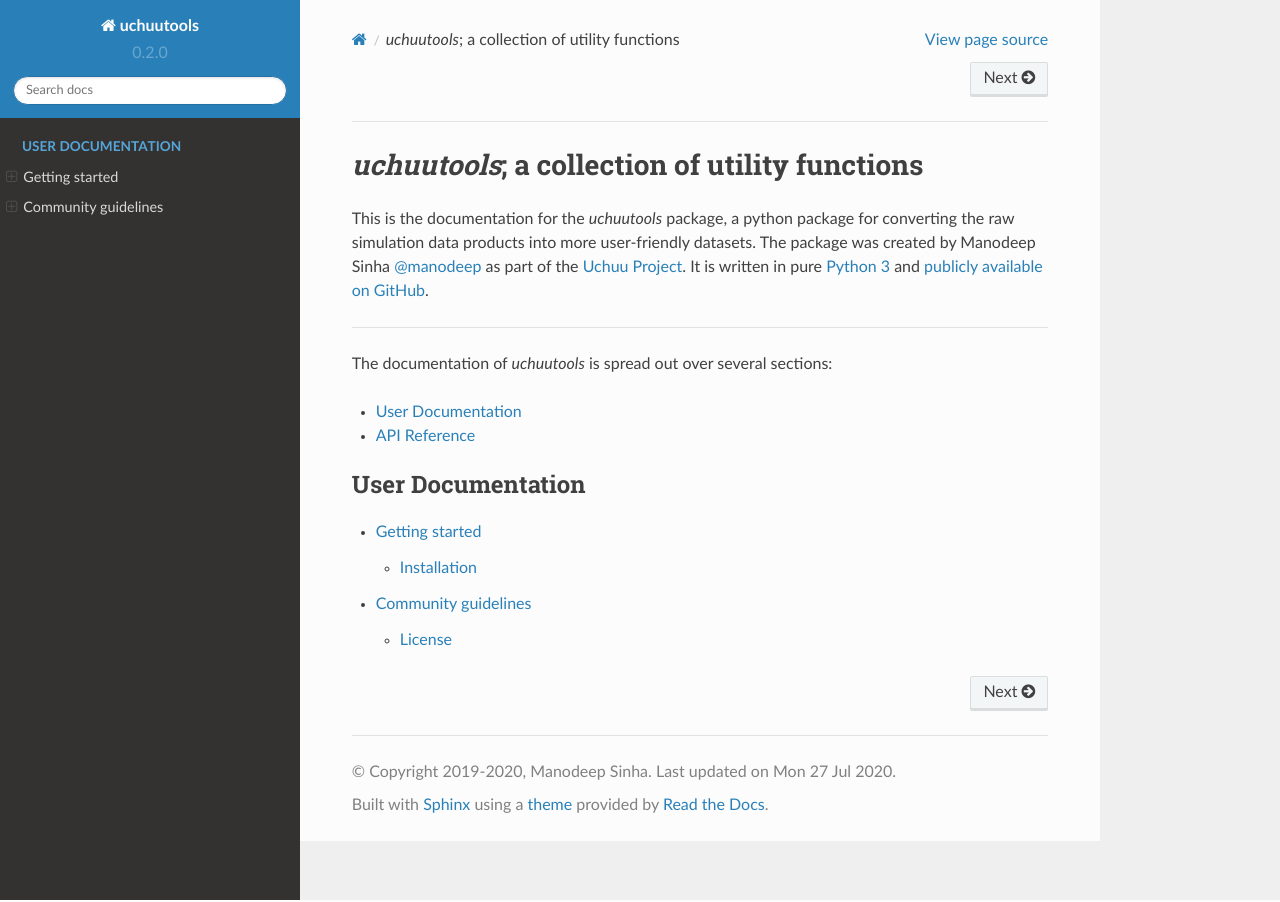
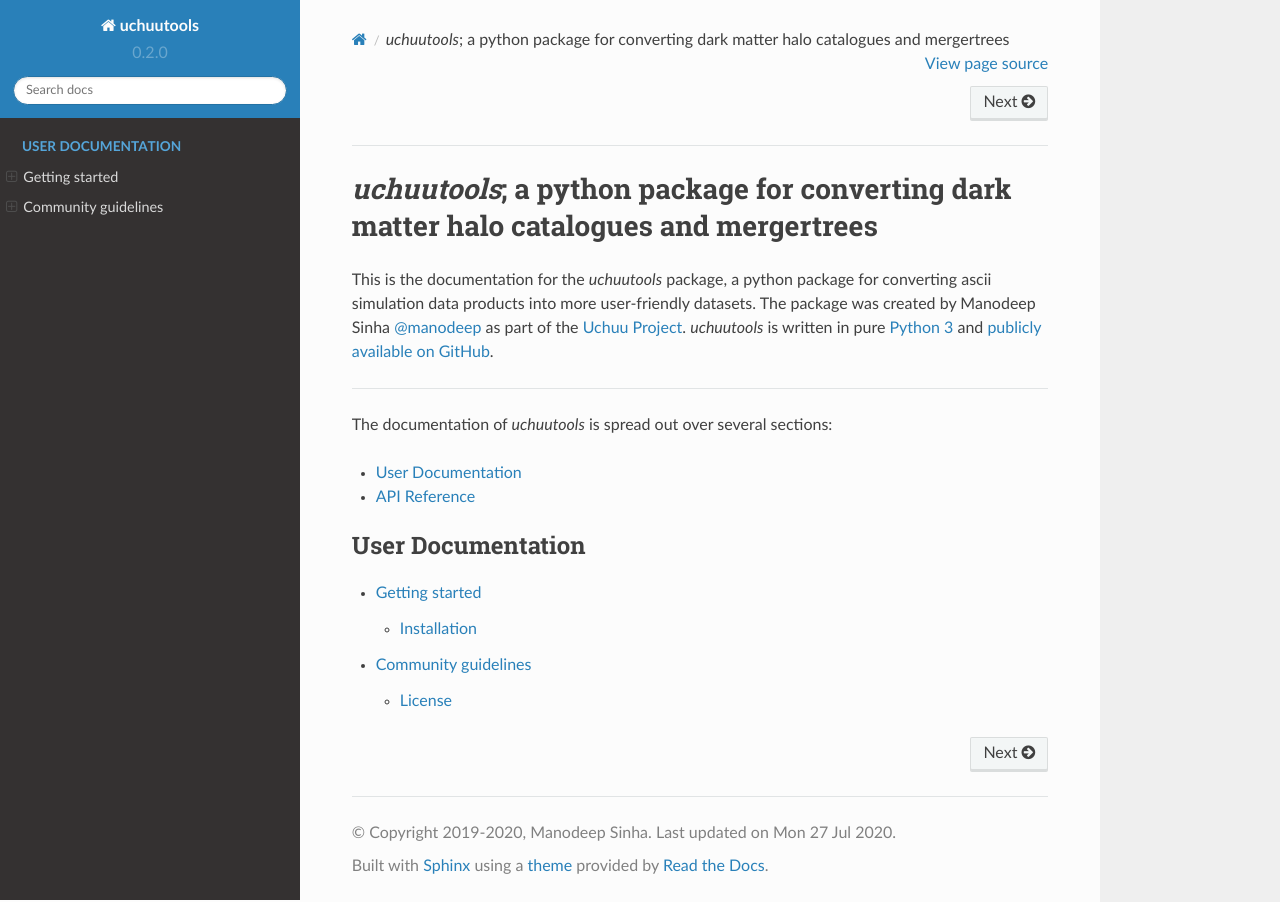
Before and after one commit to uchuuproject/uchuutools, a Sphinx documentation site: the page built from docs/source/index.rst, in a window 1280 px wide. Built offline with Sphinx 7.4.7 and the Read the Docs theme 2.0.0, drawn with Linux system fonts in a browser that asks for light colours.

Commit message:
Updated the docs

```diff
--- a/docs/source/index.rst
+++ b/docs/source/index.rst
@@ -1,7 +1,10 @@
-*uchuutools*; a collection of utility functions
-===============================================
+*uchuutools*; a python package for converting dark matter halo catalogues and mergertrees
+==========================================================================================
 
-This is the documentation for the *uchuutools* package, a python package for converting the raw simulation data products into more user-friendly datasets. The package was created by Manodeep Sinha `@manodeep`_ as part of the `Uchuu Project`_. It is written in pure `Python 3`_ and `publicly available on GitHub`_.
+This is the documentation for the *uchuutools* package, a python package for
+converting ascii simulation data products into more user-friendly datasets. The
+package was created by Manodeep Sinha `@manodeep`_ as part of the `Uchuu
+Project`_. *uchuutools* is written in pure `Python 3`_ and `publicly available on GitHub`_.
 
 .. _@manodeep: https://github.com/manoodeep
 .. _Python 3: https://www.python.org
```
Also changed, not shown: 1 other file.
